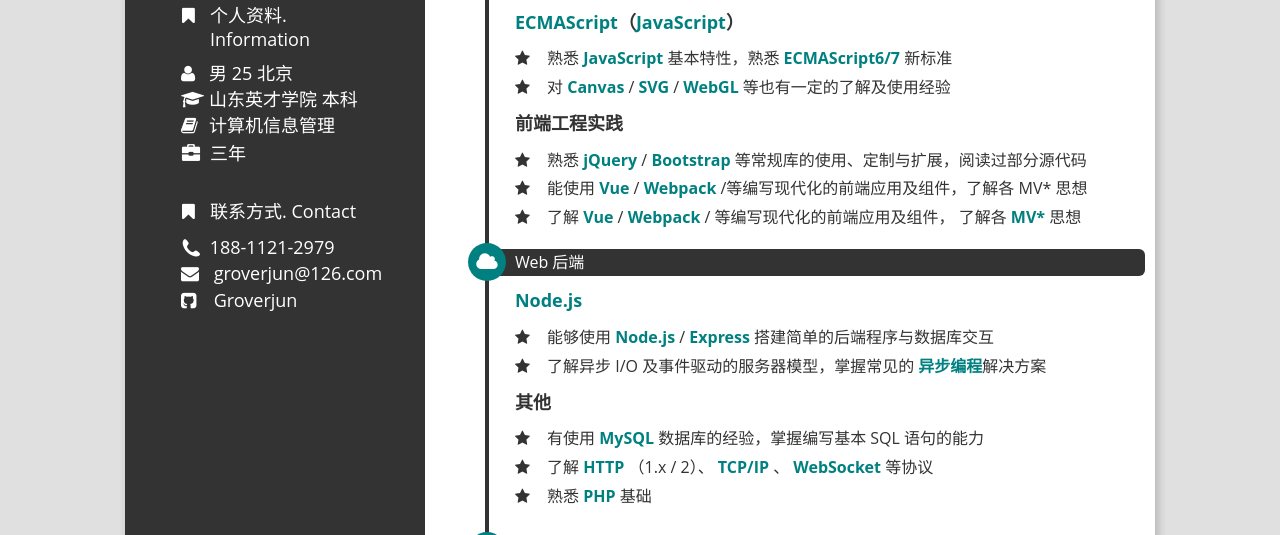
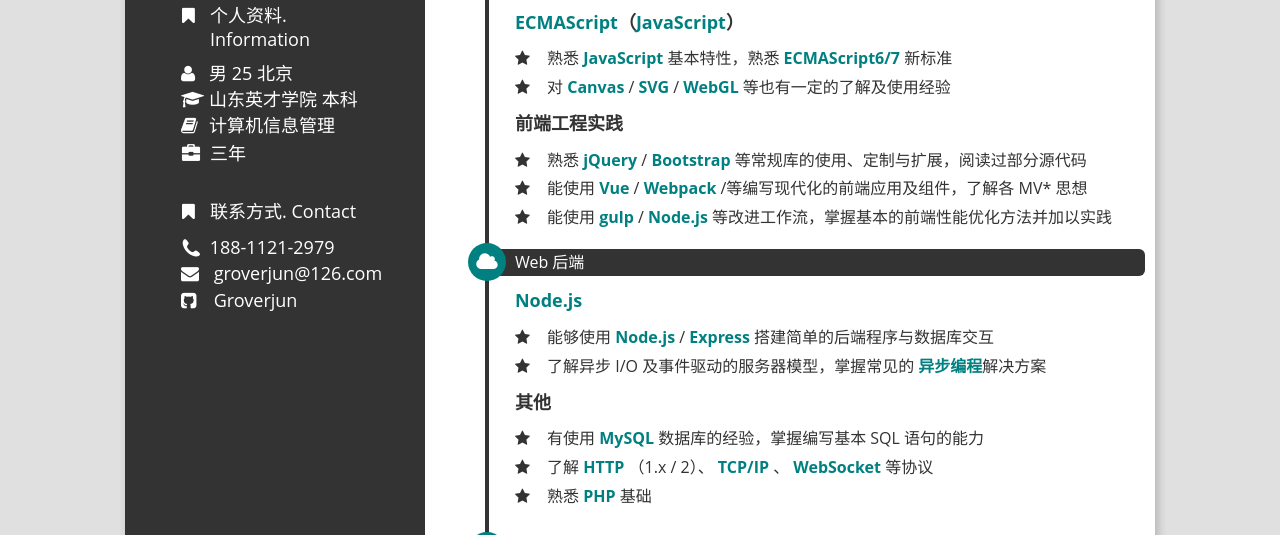
Before and after one commit to Groverjun/Web-Developer2.0, a plain HTML site: page index.html in a window 1280 px wide. Shown: the part 264-799 px from the top of the page. Drawn offline with Linux system fonts and the light colour scheme.

Commit message:
Signed-off-by: Groverjun <1250901900@qq.com>

```diff
--- a/index.html
+++ b/index.html
@@ -125,10 +125,7 @@
 												</dd>
 												<dd class="skills-item-description">
 													<span>
-														了解 <strong>Vue</strong> /
-														<strong>Webpack</strong> /
-														等编写现代化的前端应用及组件，
-														了解各 <strong>MV*</strong> 思想
+														能使用 <strong>gulp</strong> / <strong>Node.js</strong> 等改进工作流，掌握基本的前端性能优化方法并加以实践
 													</span>
 												</dd>
 											</dl>
```
